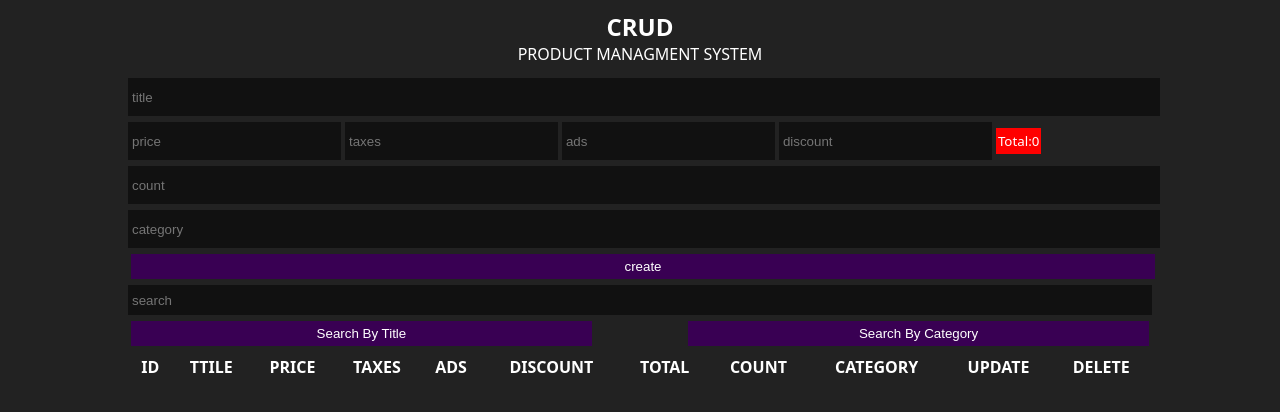
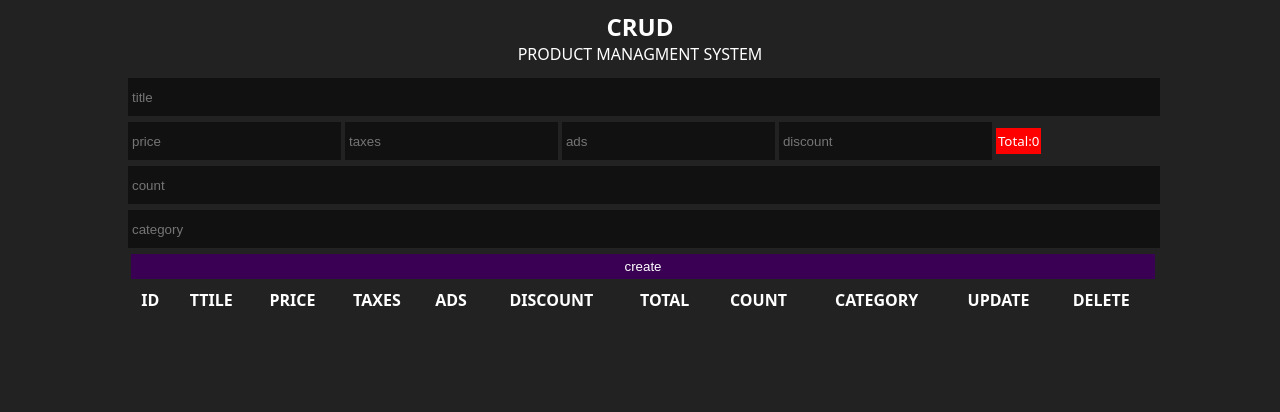
Before and after one commit to Mohammed-AbdAlghany/product-crud-dashboard, a plain HTML site: page index.html in a window 1280 px wide. Drawn offline with Linux system fonts and the light colour scheme.

Commit message:
update repo

```diff
--- a/index.html
+++ b/index.html
@@ -26,11 +26,6 @@
             <button id="create">create</button>
         </div>
         <div class="output">
-            <input type="search" name="" id="search" placeholder="search">
-            <div class="search">
-                <button id="button">Search By Title</button>
-                <button id="button">Search By Category</button>
-            </div>
             <div id="deleteAll"></div>
             <table>
                 <tr>
--- a/js/app.js
+++ b/js/app.js
@@ -31,10 +31,8 @@ function createProduct(){
         count:count.value,
         category:category.value
     }
-    if (title.value!=""&&price.value!=""&&taxes.value!=""&&ads.value!="&&"&&discount.value!=""&&total.innerHTML!=""&&count.value!=""&&category.value!="") {
-        date.push(info)
-        localStorage.setItem("product",JSON.stringify(date))
-}
+    date.push(info)
+    localStorage.setItem("product",JSON.stringify(date))
 }
 
 create.onclick=createProduct
```
